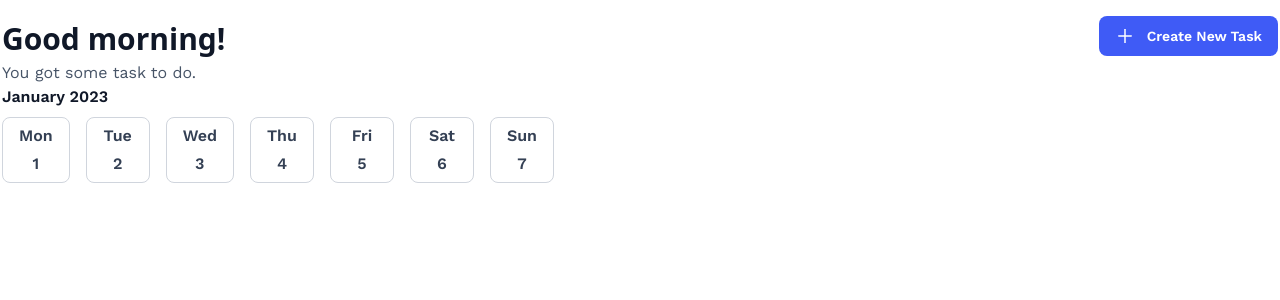
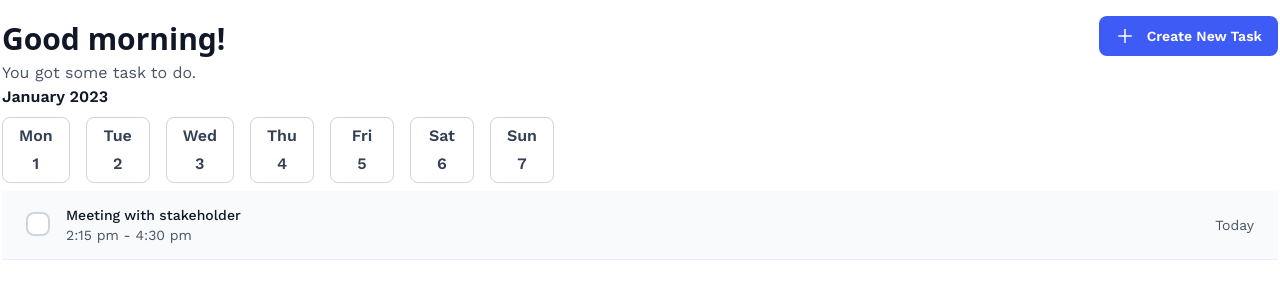
Before and after one commit to mad-max-fury/schoolinka, a React (Vite) app: page / in a window 1280 px wide. Shown: the top 300 px of the page. Built offline with nearby package versions, Linux system fonts and the light colour scheme.

Commit message:
feat: added taskcard component

```diff
--- a/src/App.tsx
+++ b/src/App.tsx
@@ -1,4 +1,5 @@
 import DatesLister from "./components/datesLister";
+import TaskCard from "./components/taskCard";
 import Welcome from "./components/welcome";
 
 export default function App() {
@@ -21,6 +22,7 @@ export default function App() {
           { day: "Sun", date: "7" },
         ]}
       />
+      <TaskCard />
     </main>
   );
 }
--- a/src/components/checkbox.tsx
+++ b/src/components/checkbox.tsx
@@ -6,30 +6,47 @@ type Props = DetailedHTMLProps<
   HTMLInputElement
 > & {
   name: string;
+  checked?: boolean; // Make checked prop optional
+  onChangeHandler?: (checked: boolean) => void; // Add a callback for onChange
 };
 
-const CheckBox = ({ name, children, ...rest }: Props) => {
-  const [checked, setChecked] = useState<boolean | undefined>(undefined);
+const CheckBox = ({
+  name,
+  checked: propChecked,
+  onChangeHandler,
+  children,
+  ...rest
+}: Props) => {
+  const [checked, setChecked] = useState(propChecked || false);
+
+  const handleCheckboxClick = () => {
+    const newChecked = !checked;
+    setChecked(newChecked);
+    if (onChangeHandler) {
+      onChangeHandler(newChecked);
+    }
+  };
+
   return (
     <label className="inline-flex items-center gap-2 w-full cursor-pointer font-work-sans relative">
       <input
         id={name}
         type="checkbox"
+        checked={checked}
         className={`absolute h-0 w-0 opacity-0`}
         {...rest}
-        onChange={() => setChecked(checked ? false : true)}
+        onChange={handleCheckboxClick}
       />
-      <span className="relative  mt-1 inline-block h-5 w-5 cursor-pointer">
+      <span className="relative mt-1 inline-block h-6 w-6 cursor-pointer">
         <span
           className={`${
-            checked ? "bg-gold-300" : "bg-gray-300"
-          } absolute left-0 top-0 h-full w-full  transition-all duration-[0.2s] ease-in-out flex items-center justify-center`}
+            checked
+              ? "bg-transparent border-secondary-hover"
+              : "bg-white/90 border-gray-300"
+          } absolute rounded-lg border-2 border-solid left-0 top-0 h-full w-full  transition-all duration-[0.2s] ease-in-out flex items-center justify-center`}
         ></span>
         {checked && (
-          <MdOutlineCheck
-            size={25}
-            className="absolute inset-0 z-10 m-auto h-4 w-4 fill-current text-white transition-all duration-[0.2s] ease-in-out"
-          />
+          <MdOutlineCheck className="absolute inset-0 z-10 m-auto h-5 w-5 fill-current font-bold text-secondary-hover transition-all duration-[0.2s] ease-in-out" />
         )}
       </span>
       <span className="w-[calc(100%_-_2.5rem)] ">{children}</span>
--- a/src/components/taskCard.tsx
+++ b/src/components/taskCard.tsx
@@ -0,0 +1,45 @@
+import { useState } from "react";
+import CheckBox from "./checkbox";
+
+type Props = {};
+
+const TaskCard = (props: Props) => {
+  const [select, setSelect] = useState(false);
+  const [checked, setChecked] = useState<boolean>(false);
+
+  return (
+    <div
+      className={` ${
+        select ? "bg-light-purple" : "bg-gray-50"
+      } p-[14px_24px]  border-gray-200 hover:bg-light-purple border-b border-solid w-full flex justify-between items-center transition-all ease-in-out duration-500 cursor-pointer`}
+      onClick={() => setSelect(!select)}
+    >
+      <div className="flex gap-2 items-center justify-center">
+        <span>
+          <CheckBox name="todo-1" onChangeHandler={setChecked} />
+        </span>
+        <div className="flex flex-col items-start justify-center">
+          <h4
+            className={`  font-work-sans text-sm font-medium ${
+              checked ? " line-through text-gray-300" : "text-gray-900"
+            }`}
+          >
+            Meeting with stakeholder
+          </h4>
+          <span
+            className={` ${
+              checked ? " line-through text-gray-300" : "text-gray-600"
+            } font-work-sans text-sm font-normal`}
+          >
+            2:15 pm - 4:30 pm
+          </span>
+        </div>
+      </div>
+      <span className="text-gray-600 font-work-sans text-sm font-normal">
+        Today
+      </span>
+    </div>
+  );
+};
+
+export default TaskCard;
--- a/src/components/taskPreview.tsx
+++ b/src/components/taskPreview.tsx
@@ -0,0 +1,7 @@
+type Props = {};
+
+const TaskPreview = (props: Props) => {
+  return <div>TaskPreview</div>;
+};
+
+export default TaskPreview;
--- a/tailwind.config.ts
+++ b/tailwind.config.ts
@@ -9,6 +9,7 @@ export default {
         "primary": "#FFFFFF",
         secondary: "#0E31F2",
         "secondary-hover":"#3F5BF6",
+        "light-purple": "#EBEDFF",
         gray:{
           50:"#F9FAFB",
           100:"",
```
